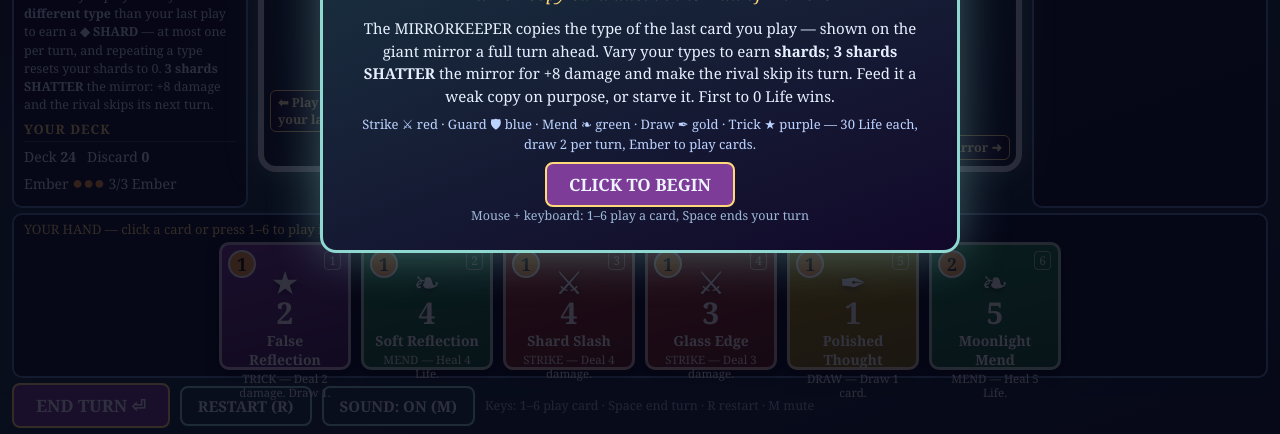
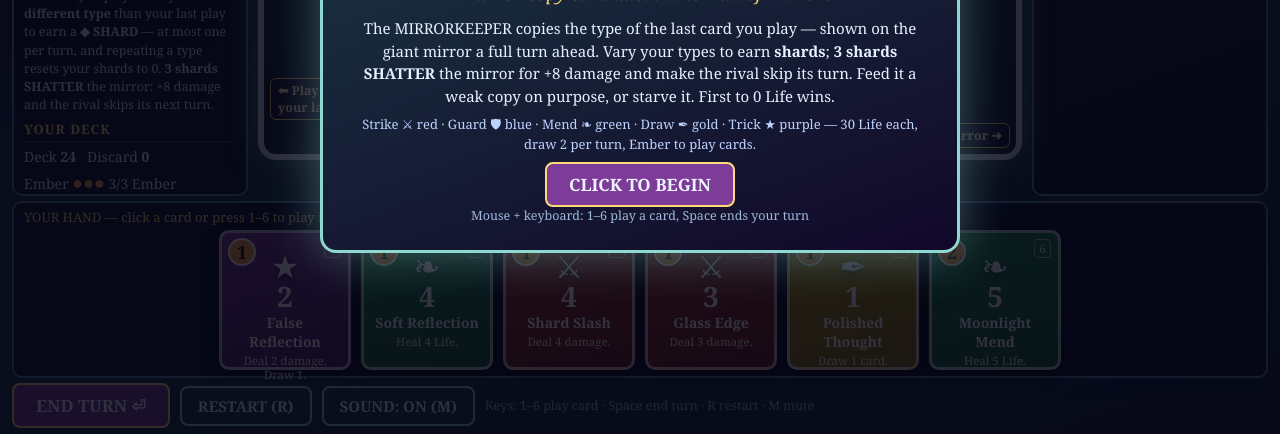
Before and after one commit to gp897318-beep/card-mirrorkeeper, a plain HTML site: page game/index.html in a window 1280 px wide. Shown: the part 366-800 px from the top of the page. Drawn offline with Linux system fonts and the light colour scheme.

Commit message:
Fix card rule clipping (taller cards, rule text only); revise main.ts

```diff
--- a/game/src/render.js
+++ b/game/src/render.js
@@ -19,7 +19,7 @@ function mkCardEl(card, index, state) {
   var name = document.createElement("div");
   name.className = "name"; name.textContent = card.name;
   var rule = document.createElement("div");
-  rule.className = "rule"; rule.textContent = t.label + " — " + card.rule;
+  rule.className = "rule"; rule.textContent = card.rule;
   div.appendChild(key); div.appendChild(cost); div.appendChild(icon);
   div.appendChild(value); div.appendChild(name); div.appendChild(rule);
   div.addEventListener("click", function () { mkOnCardClick(index); });
--- a/game/style.css
+++ b/game/style.css
@@ -71,16 +71,16 @@ body {
 #log div { border-bottom: 1px solid rgba(255,255,255,.08); padding: 2px 0; }
 #hand-row { background: rgba(8, 10, 34, .8); border: 2px solid #5b7fa6; border-radius: 10px; padding: 5px 10px 6px; min-height: 0; flex: none; }
 #hand-label { font-size: 13px; color: #ffd97a; margin-bottom: 4px; }
-#hand { display: flex; gap: 10px; justify-content: center; min-height: 128px; }
-.card { width: 132px; height: 128px; border-radius: 10px; padding: 5px 8px; cursor: pointer; position: relative; color: #fff; border: 3px solid rgba(255,255,255,.65); box-shadow: 0 4px 12px rgba(0,0,0,.55); transition: transform .15s ease, box-shadow .15s ease; flex: none; }
+#hand { display: flex; gap: 10px; justify-content: center; min-height: 140px; }
+.card { width: 132px; height: 140px; border-radius: 10px; padding: 5px 8px; cursor: pointer; position: relative; color: #fff; border: 3px solid rgba(255,255,255,.65); box-shadow: 0 4px 12px rgba(0,0,0,.55); transition: transform .15s ease, box-shadow .15s ease; flex: none; }
 .card:hover { transform: translateY(-10px) scale(1.04); box-shadow: 0 10px 22px rgba(0,0,0,.7); }
 .card.unaffordable { opacity: .55; }
 .card.flying { animation: flyin .45s ease-out; }
 @keyframes flyin { from { transform: translateY(-120px) scale(.7); opacity: .3; } to { transform: translateY(0) scale(1); opacity: 1; } }
 .card .cost { position: absolute; top: 5px; left: 6px; width: 28px; height: 28px; border-radius: 50%; background: #ff9d3c; color: #201400; font-size: 18px; font-weight: bold; display: flex; align-items: center; justify-content: center; border: 2px solid #fff; }
 .card .key { position: absolute; top: 6px; right: 7px; font-size: 12px; color: rgba(255,255,255,.85); border: 1px solid rgba(255,255,255,.6); border-radius: 4px; padding: 0 4px; }
-.card .icon { font-size: 32px; text-align: center; margin-top: 16px; line-height: 1; text-shadow: 0 2px 6px rgba(0,0,0,.5); }
-.card .value { font-size: 30px; font-weight: bold; text-align: center; line-height: 1; }
+.card .icon { font-size: 32px; text-align: center; margin-top: 12px; line-height: 1; text-shadow: 0 2px 6px rgba(0,0,0,.5); }
+.card .value { font-size: 28px; font-weight: bold; text-align: center; line-height: 1; }
 .card .name { font-size: 14px; font-weight: bold; text-align: center; margin-top: 3px; }
 .card .rule { font-size: 11.5px; text-align: center; margin-top: 3px; line-height: 1.25; color: rgba(255,255,255,.92); }
 .card.strike { background: linear-gradient(165deg, #a93226, #641e16); }
```
Also changed, not shown: screenshots/1-cover.jpg, screenshots/2-title.jpg, screenshots/3-win.jpg, screenshots/4-loss.jpg, 1 other file.
